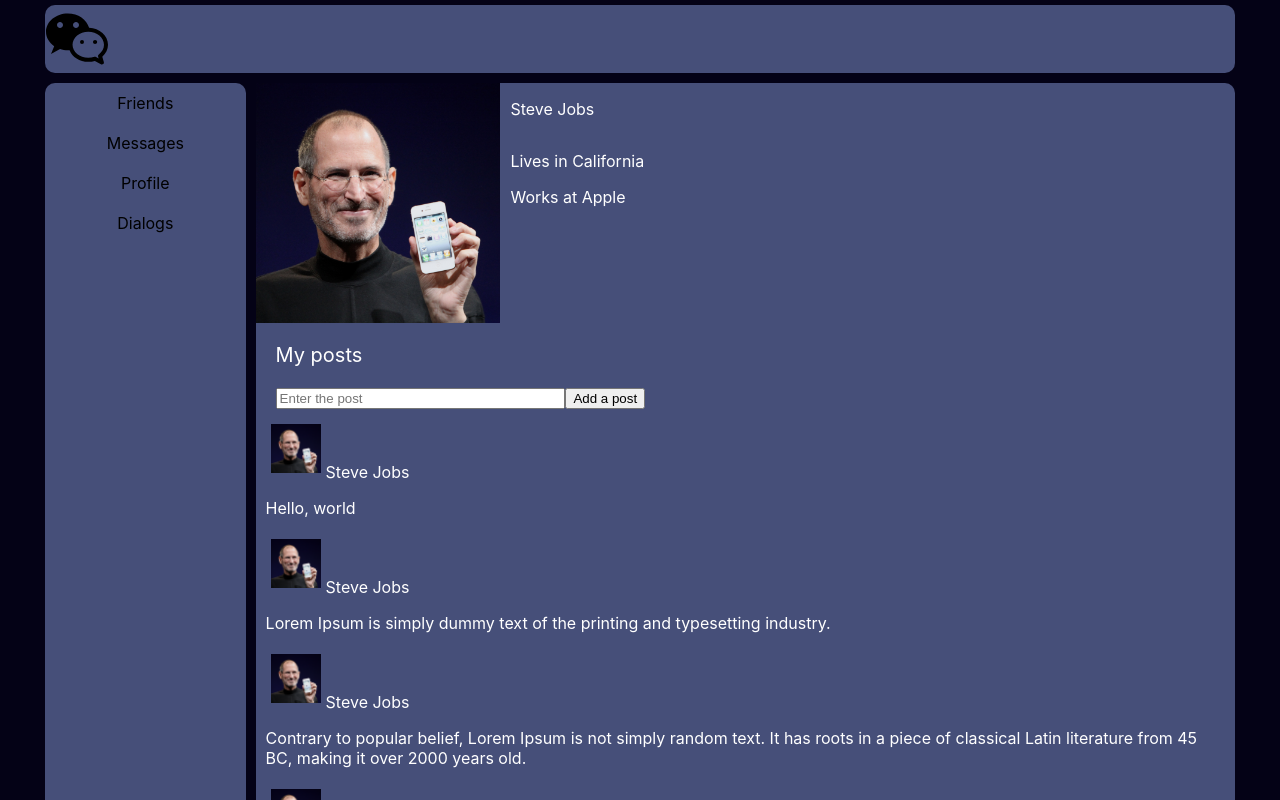
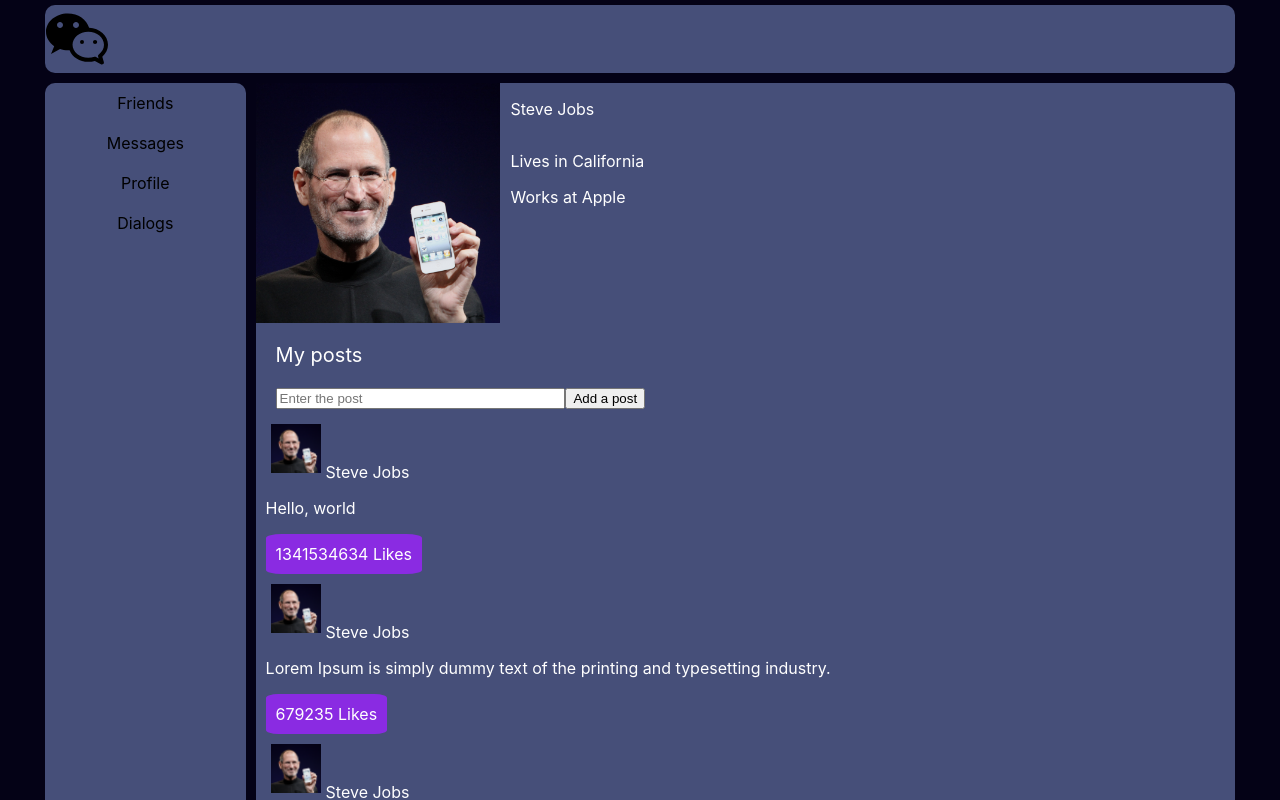
Before and after one commit to RedregeX/SocialNetwork, a React (Create React App) app: page /profile in a window 1280 px wide. Shown: the top 800 px of the page. Built offline with nearby package versions, Linux system fonts and the light colour scheme.

Commit message:
Css, new way

```diff
--- a/src/components/dialogs/Dialogs.jsx
+++ b/src/components/dialogs/Dialogs.jsx
@@ -11,15 +11,9 @@
         <div className="dialogs">
             <div className="usmes">
                 <div className="Usernames">
-                    {/* <DII name={DialogNames[0].name} id={DialogNames[0].id}/>
-                    <DII name={DialogNames[1].name} id={DialogNames[1].id}/>
-                    <DII name={DialogNames[2].name} id={DialogNames[2].id}/> */}
                     {DialogNames.map(e => <DII  name={e.name} id={e.id}/>)}
                 </div>
                 <div className="messages">
-                    {/* <Messages message={DialogMessages[0].message} id={DialogMessages[0].id} />
-                    <Messages message={DialogMessages[1].message} id={DialogMessages[1].id} />
-                    <Messages message={DialogMessages[2].message} id={DialogMessages[2].id} /> */}
                     {DialogMessages.map(e => <Messages  message={e.message} id={e.id}/>)}
                 </div>
             </div>
--- a/src/components/profile/posts/Posts.jsx
+++ b/src/components/profile/posts/Posts.jsx
@@ -1,4 +1,5 @@
 import Post from './post/Post';
+let ePosts = [{message:"Hello, world", id:1, likes:1341534634}, {message:"Lorem Ipsum is simply dummy text of the printing and typesetting industry.", id:2, likes:679235}, {message:"Contrary to popular belief, Lorem Ipsum is not simply random text. It has roots in a piece of classical Latin literature from 45 BC, making it over 2000 years old.", id:3, likes:6546457567}, {message:"There are many variations of passages of Lorem Ipsum available, but the majority have suffered alteration in some form, by injected humour, or randomised words which don't look even slightly believable.", id:4, likes:23423456}];
 
 function Posts() {
     return (
@@ -8,10 +9,7 @@
                 <input type="text" placeholder='Enter the post'/>
                 <button>Add a post</button>
             </div>
-            <Post message = "Hello, world"/>
-            <Post message = "Lorem Ipsum is simply dummy text of the printing and typesetting industry."/>
-            <Post message = "Contrary to popular belief, Lorem Ipsum is not simply random text. It has roots in a piece of classical Latin literature from 45 BC, making it over 2000 years old."/>
-            <Post message = "There are many variations of passages of Lorem Ipsum available, but the majority have suffered alteration in some form, by injected humour, or randomised words which don't look even slightly believable."/>
+            {ePosts.map(e => <Post  message={e.message} id={e.id} likes={e.likes}/>)}
         </div>
     );
 }
--- /dev/null
+++ b/src/components/profile/posts/post/Post.css
@@ -0,0 +1,11 @@
+.likes{
+    background-color: blueviolet;
+    border-radius: 10%;
+    padding: 10px;
+    margin-bottom: 5px;
+    display: inline-block;
+    cursor: pointer;
+}
+.likes:hover{
+    color: rgb(0, 255, 0);
+}
--- a/src/components/profile/posts/post/Post.jsx
+++ b/src/components/profile/posts/post/Post.jsx
@@ -1,4 +1,5 @@
 import steve from '../../../../images/SteveJobs.jpg'
+import './Post.css';
 
 function Post(props) {
     return (
@@ -6,6 +7,7 @@
             <img src={steve} alt="miniphoto" class="ministeve"/>
             <span>Steve Jobs</span>
             <p>{props.message}</p>
+            <span className='likes'>{props.likes } Likes</span>
         </div>
     );
 }
```
